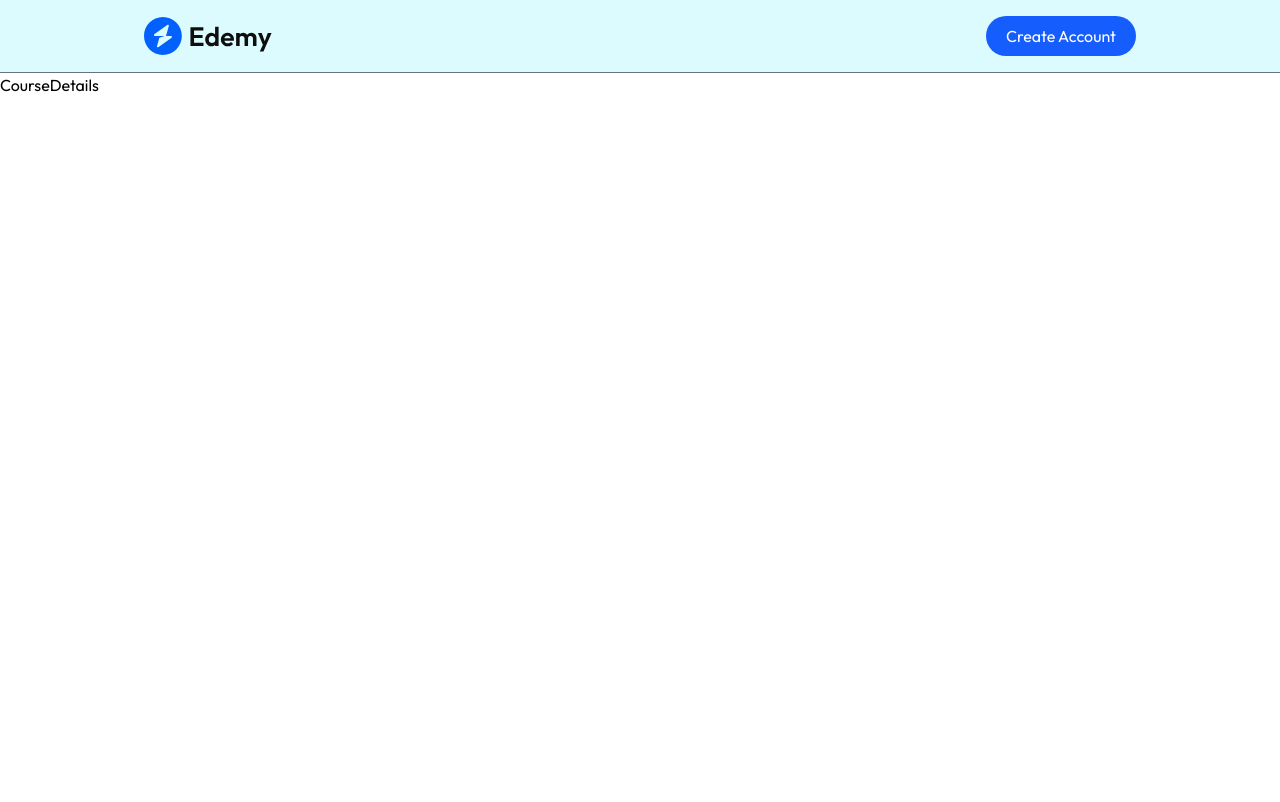
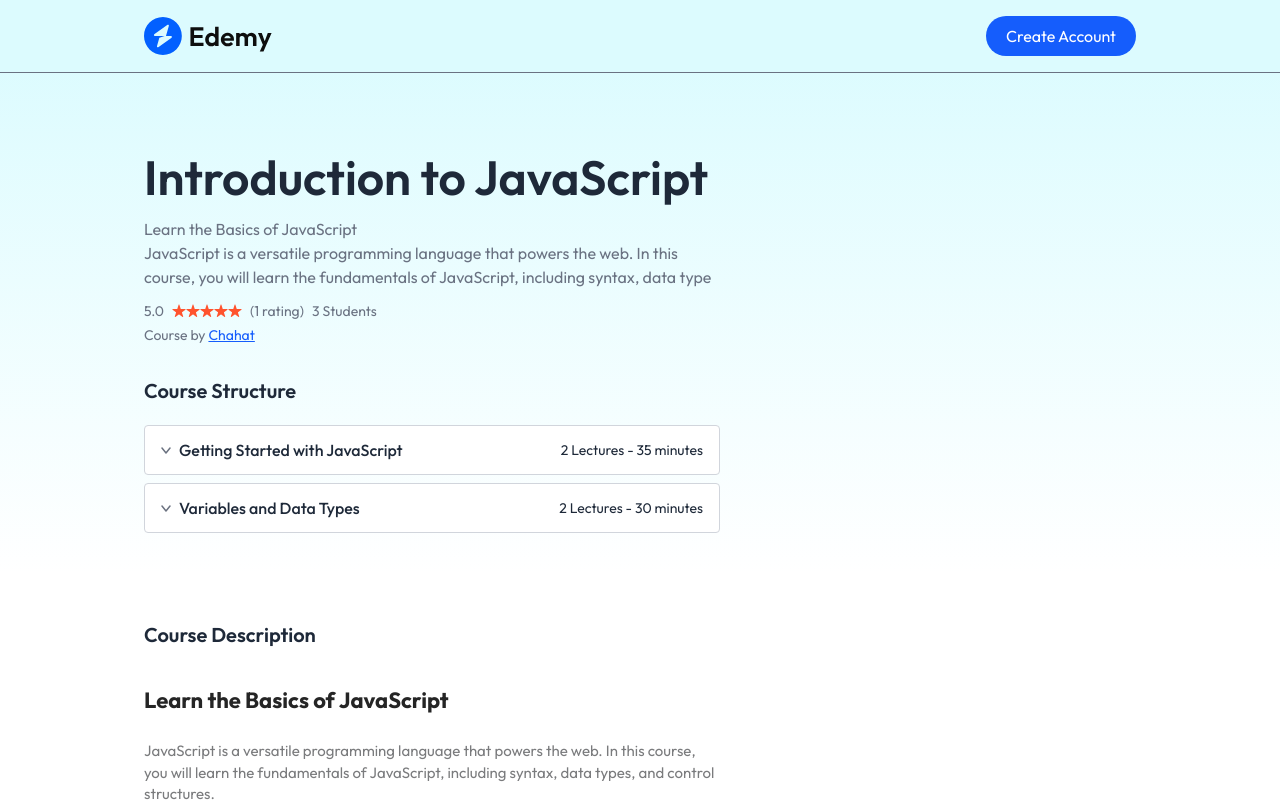
Before and after one commit to ChahatShah13/LMS-Website, a React (Vite) app in the folder client/: page /course/605c72efb3f1c2b1f8e4e1a1 in a window 1280 px wide. Shown: the top 802 px of the page. Built offline with nearby package versions, Linux system fonts and the light colour scheme; no server answers; a web font is replaced by a local one.

Commit message:
Course Details Page Created, In that Left Section is created

```diff
--- a/client/src/context/AppContext.jsx
+++ b/client/src/context/AppContext.jsx
@@ -1,6 +1,7 @@
 import { createContext, useEffect, useState } from "react";
 import { dummyCourses } from "../assets/assets";
 import { useNavigate } from "react-router-dom";
+import humanizeDuration from "humanize-duration";
 
 export const AppContext = createContext();
 
@@ -23,6 +24,38 @@ export const AppContextProvider = (props) => {
     });
     return totalRating / course.courseRatings.length;
   };
+
+  // Function to Clculate Course Chapter Time
+
+  const calculateChapterTime = (chapter) => {
+    let time = 0;
+    chapter.chapterContent.map((lecture) => (time += lecture.lectureDuration));
+    return humanizeDuration(time * 60 * 1000, { units: ["h", "m"] });
+  };
+
+  // Function to Calculate Total Course Duration
+
+  const calculateTotalCourseDuration = (course) => {
+    let time = 0;
+    course.courseContent.map((chapter) => {
+      chapter.chapterContent.map(
+        (lecture) => (time += lecture.lectureDuration)
+      );
+    });
+    return humanizeDuration(time * 60 * 1000, { units: ["h", "m"] });
+  }
+
+  // Function to calculate to No of lectures in a course
+  const calculateTotalLectures = (course) => {
+    let lectures = 0;
+    course.courseContent.forEach(chapter => {
+      if(Array.isArray(chapter.chapterContent)){
+        lectures += chapter.chapterContent.length;
+      }
+      });
+    return lectures;
+  };
+
   useEffect(() => {
     fetchAllCourses();
   }, []);
@@ -33,6 +66,9 @@ export const AppContextProvider = (props) => {
     calculateRating,
     isEducator,
     setIsEducator,
+    calculateTotalCourseDuration,
+    calculateChapterTime,
+    calculateTotalLectures
   };
   return (
     <AppContext.Provider value={value}>{props.children}</AppContext.Provider>
--- a/client/src/index.css
+++ b/client/src/index.css
@@ -4,3 +4,43 @@
 * {
   font-family: Outfit;
 }
+
+@theme{
+  --text-course-hadding-small:36px;
+  --text-course-hadding-large:44px;
+
+}
+
+@layer base{
+  html{
+    scroll-behavior: smooth;
+  }
+}
+
+::-webkit-scrollbar{
+  display: none;
+}
+
+.rich-text { font-size: 15px; color: #7A7B7D; }
+
+.rich-text p { margin-bottom: 16px; }
+
+.rich-text h1 { font-size: 36px; font-weight: 800; color: #252525; margin: 32px 0; }
+
+.rich-text h2 { font-size: 22px; font-weight: 700; color: #252525; margin: 24px 0; }
+
+.rich-text h3 { font-size: 18px; font-weight: 600; color: #333333; margin: 20px 0; }
+
+.rich-text h4 { font-size: 16px; font-weight: 500; color: #444444; margin: 16px 0; }
+
+.rich-text h5 { font-size: 14px; font-weight: 400; color: #555555; margin: 12px 0; }
+
+.rich-text h6 { font-size: 12px; font-weight: 400; color: #666666; margin: 8px 0; }
+
+.rich-text strong { font-weight: 700; }
+
+.rich-text ol { margin-left: 30px; list-style-type: decimal; }
+
+.rich-text ul { margin-left: 30px; list-style-type: disc; }
+
+.rich-text li { margin-bottom: 8px; }
--- a/client/src/pages/students/CourseDetails.jsx
+++ b/client/src/pages/students/CourseDetails.jsx
@@ -1,11 +1,171 @@
-import React from 'react'
+import React, { useContext, useEffect, useState } from "react";
+import { useParams } from "react-router-dom";
+import { AppContext } from "../../context/AppContext";
+import Loading from "../../components/students/Loading";
+import { assets } from "../../assets/assets";
+import humanizeDuration from "humanize-duration";
+const CourseDetails = () => {
+  const { id } = useParams();
+  const [courseData, setCourseData] = useState(null);
+  const [openSection, setOpenSection] = useState({});
 
-const CourseDetails = () => {
-  return (
-    <div>
-      <h1>CourseDetails</h1>
-    </div>
-  )
-}
+  const {
+    allCourses,
+    calculateRating,
+    calculateTotalCourseDuration,
+    calculateChapterTime,
+    calculateTotalLectures,
+  } = useContext(AppContext);
+  const fetchCourseData = async () => {
+    const findCourse = allCourses.find((course) => course._id === id);
+    setCourseData(findCourse);
+  };
 
-export default CourseDetails
+  useEffect(() => {
+    fetchCourseData();
+  }, [allCourses]);
+
+  const toggleSection = (index) => {
+    setOpenSection((prevState) => ({
+      ...prevState,
+      [index]: !prevState[index],
+    }));
+  };
+
+  return courseData ? (
+    <>
+      <div className="flex md:flex-row flex-col-reverse gap-10 relative items-start justify-between md:px-36  px-8 md:pt-20 pt-10 text-left">
+        <div className="absolute top-0 left-0 w-full h-125 z-1 bg-gradient-to-b from-cyan-100/70"></div>
+        {/* Left Column */}
+        <div className="max-w-xl z-10 text-gray-500">
+          <h1 className="font-semibold text-gray-800 text-2xl sm:text-3xl md:text-4xl lg:text-4xl xl:text-5xl">
+            {courseData.courseTitle}
+          </h1>
+          <p
+            className="pt-4 md:text-base text-sm"
+            dangerouslySetInnerHTML={{
+              __html: courseData.courseDescription.slice(0, 200),
+            }}
+          ></p>
+
+          {/* review and rating */}
+          <div className="flex items-center space-x-2 pt-3 pb-1 text-sm">
+            <p>{calculateRating(courseData).toFixed(1)}</p>
+            <div className="flex ">
+              {[...Array(5)].map((_, i) => (
+                <img
+                  className="w-3.5 h-3.5"
+                  key={i}
+                  src={
+                    i < Math.floor(calculateRating(courseData))
+                      ? assets.star
+                      : assets.star_blank
+                  }
+                  alt=""
+                />
+              ))}
+            </div>
+            <p className="text-gray-500">
+              ({courseData.courseRatings.length}{" "}
+              {courseData.courseRatings.length > 1 ? "ratings" : "rating"})
+            </p>
+            <p>
+              {courseData.enrolledStudents.length}{" "}
+              {courseData.enrolledStudents.length > 1 ? "Students" : "Student"}
+            </p>
+          </div>
+          <p className="text-sm">
+            Course by <span className="text-blue-600 underline">Chahat</span>
+          </p>
+          <div className="pt-8 text-gray-800">
+            <h2 className="text-xl font-semibold">Course Structure</h2>
+            <div className="pt-5">
+              {courseData.courseContent.map((chapter, index) => (
+                <div
+                  key={index}
+                  className="border border-gray-300 bg-white mb-2 rounded"
+                >
+                  <div
+                    className="flex justify-between items-center px-4 py-3 cursor-pointer select-none"
+                    onClick={() => toggleSection(index)}
+                  >
+                    <div className="flex items-center gap-2">
+                      <img
+                        src={assets.down_arrow_icon}
+                        className={`transform transition-transform ${
+                          openSection[index] ? "rotate-180" : ""
+                        }`}
+                        alt="arrow_icon"
+                      />
+                      <p className="font-medium md:text-base text-sm">
+                        {chapter.chapterTitle}
+                      </p>
+                    </div>
+                    <p className="text-sm md:text-default">
+                      {chapter.chapterContent.length} Lectures -{" "}
+                      {calculateChapterTime(chapter)}
+                    </p>
+                  </div>
+
+                  <div
+                    className={`overflow-hidden transition-all duration-300 ${
+                      openSection[index] ? "max-h-96" : "max-h-0"
+                    }`}
+                  >
+                    <ul className="list-disc md:pl-10 pl-4 pr-4 py-2 text-gray-600  border border-gray-300">
+                      {chapter.chapterContent.map((lecture, index) => (
+                        <li
+                          key={index}
+                          className="flex  items-start gap-2 py-1"
+                        >
+                          <img
+                            src={assets.play_icon}
+                            alt="play_icon"
+                            className="w-4 h-4 mt-1"
+                          />
+                          <div className="flex items-center justify-between w-full text-gray-800 text-xs  md:text-default">
+                            <p>{lecture.lectureTitle}</p>
+                            <div className="flex gap-2">
+                              {lecture.isPreviewFree && (
+                                <p className="text-blue-500 cursor-pointer">
+                                  Preview
+                                </p>
+                              )}
+                              <p>
+                                {humanizeDuration(
+                                  lecture.lectureDuration * 60 * 1000,
+                                  { units: ["h", "m"] }
+                                )}
+                              </p>
+                            </div>
+                          </div>
+                        </li>
+                      ))}
+                    </ul>
+                  </div>
+                </div>
+              ))}
+            </div>
+          </div>
+
+          <div className="py-20 text-sm md:text-default">
+            <h3 className="text-xl font-semibold text-gray-800">Course Description</h3>
+            <p
+              className="pt-3 rich-text"
+              dangerouslySetInnerHTML={{
+                __html: courseData.courseDescription,
+              }}
+            ></p>
+          </div>
+        </div>
+
+        {/* Right Column */}
+        <div></div>
+      </div>
+    </>
+  ) : (
+    <Loading />
+  );
+};
+
+export default CourseDetails;
```
